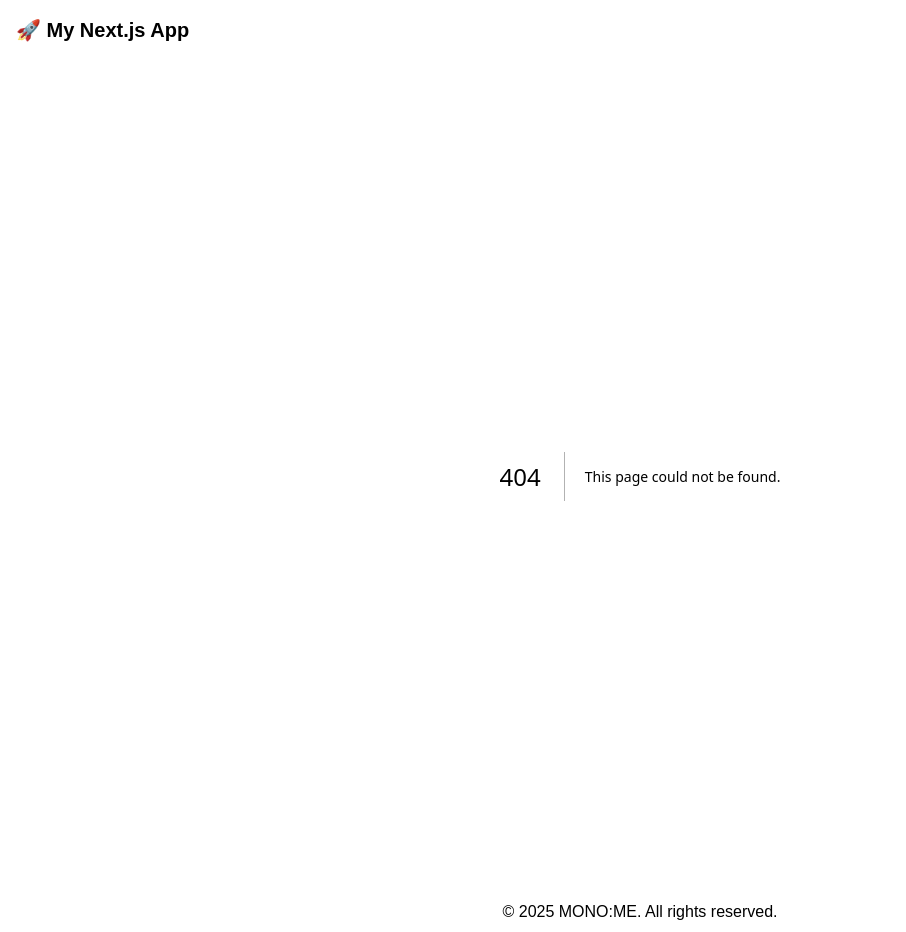
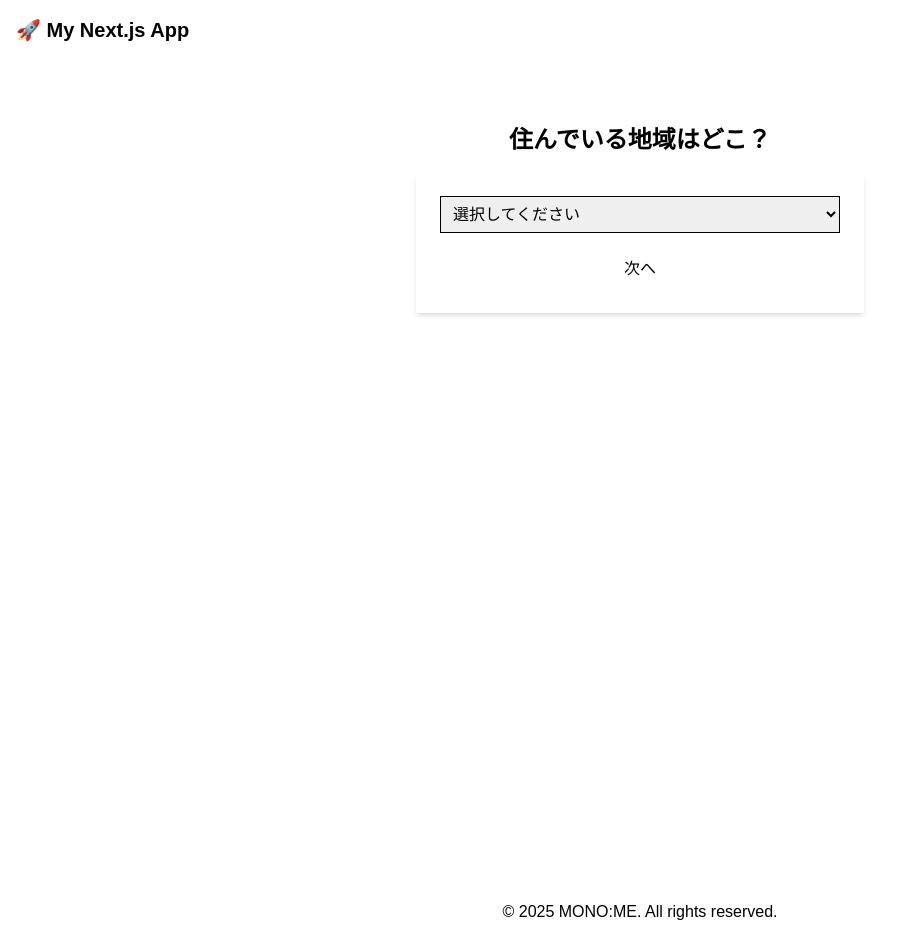
Before and after one commit to SAETAG/mvp03_nextjs-app, a Next.js app: page /onboarding/steps/1 in a window 1280 px wide. Before the commit this address had no page. Shown: the whole page, without its empty margins (0-906 px from the left). Built offline with nearby package versions, Linux system fonts and the light colour scheme.

Commit message:
💄 オンボーディングアンケートの最低限UI実装

```diff
--- a/src/app/onboarding/page.tsx
+++ b/src/app/onboarding/page.tsx
@@ -3,10 +3,8 @@ import Link from "next/link";
 export default function OnboardingPage() {
   return (
     <div className="min-h-screen flex flex-col items-center justify-center bg-gray-100 p-6">
-      <h1 className="text-2xl font-bold mb-4">あなたにピッタリのおかたづけ方法を見つけよう！</h1>
-      <p className="text-gray-600 mb-6">
-        まずはあなたのことを教えてね。全部で3つの質問があります！
-      </p>
+      <h1 className="text-2xl font-bold mb-4">あなたにピッタリのクローゼットお片付け方法を見つけよう！</h1>
+      <p className="text-gray-600 mb-6">まずはあなたのことを教えてね！全部で4問あるよ！</p>
 
       <Link href="/onboarding/steps/1">
         <button className="bg-blue-500 text-white px-6 py-3 rounded-lg">
--- /dev/null
+++ b/src/app/onboarding/steps/[stepId]/page.tsx
@@ -0,0 +1,65 @@
+"use client"; // 👈 クライアントコンポーネントとして指定
+
+import { useParams, useRouter } from "next/navigation";
+import QuestionForm from "@/components/onboarding/question-form";
+import StepIndicator from "@/components/onboarding/step-indicator";
+
+// 質問の型定義
+type QuestionType = "dropdown" | "checkbox";
+
+interface Question {
+  id: number;
+  title: string;
+  type: QuestionType;
+  options: string[] | "location";
+}
+
+// 質問リスト（修正後）
+const questions: Question[] = [
+  { id: 1, title: "住んでいる地域はどこ？", type: "dropdown", options: "location" },
+  { id: 2, title: "一緒に住んでいるご家族についてあてはまるものに全てチェックをつけてね", type: "checkbox", options: ["一人暮らし", "お子さんと同居", "ご高齢の方と同居"] },
+  {
+    id: 3,
+    title: "クローゼットの片づけで苦手なこと",
+    type: "checkbox",
+    options: [
+      "どこから手をつけていいかわからない",
+      "服を捨てられない",
+      "収納スペースが足りない",
+      "衣替えが面倒",
+      "片付けてもすぐに散らかる",
+    ]
+  },
+  {
+    id: 4,
+    title: "どんなクローゼットにしたい？",
+    type: "checkbox",
+    options: [
+      "どこになにがあるかすぐに分かる",
+      "コーディネートがすぐに決まる",
+      "衣替えが楽にできる",
+      "片づけやすく、リバウンドしない",
+      "収納を素敵に活用出来ている",
+    ]
+  }
+];
+
+export default function OnboardingStepPage() {
+  const params = useParams();
+  const router = useRouter();
+
+  // stepId を安全に取得（数値変換＆NaNチェック）
+  const stepId = Number(params.stepId);
+  if (isNaN(stepId)) return <p>無効なステップIDです</p>;
+
+  const step = questions.find((q) => q.id === stepId);
+  if (!step) return <p>ステップが見つかりません</p>;
+
+  return (
+    <div className="min-h-screen flex flex-col items-center p-6">
+      <StepIndicator currentStep={stepId} totalSteps={questions.length} />
+      <h1 className="text-2xl font-bold mb-4">{step.title}</h1>
+      <QuestionForm type={step.type} options={step.options} onNext={() => router.push(`/onboarding/steps/${stepId + 1}`)} />
+    </div>
+  );
+}
--- /dev/null
+++ b/src/app/onboarding/steps/page.tsx
@@ -0,0 +1,27 @@
+import Link from "next/link";
+
+const steps = [
+  { id: 1, title: "住んでいる地域はどこ？" },
+  { id: 2, title: "一緒に住んでいるご家族について教えて" },
+  { id: 3, title: "クローゼットの片づけで苦手なこと" },
+  { id: 4, title: "どんなクローゼットにしたい？" },
+];
+
+export default function OnboardingStepsPage() {
+  return (
+    <div className="min-h-screen flex flex-col items-center p-6">
+      <h1 className="text-2xl font-bold mb-4">アンケートを進めましょう</h1>
+      <ul className="w-full max-w-md">
+        {steps.map((step) => (
+          <li key={step.id} className="mb-3">
+            <Link href={`/onboarding/steps/${step.id}`}>
+              <button className="w-full bg-gray-200 px-6 py-3 rounded-md hover:bg-gray-300">
+                {step.title}
+              </button>
+            </Link>
+          </li>
+        ))}
+      </ul>
+    </div>
+  );
+}
--- /dev/null
+++ b/src/components/onboarding/dropdown.tsx
@@ -0,0 +1,55 @@
+"use client";
+
+import { useState } from "react";
+
+// ✅ 日本の都道府県リスト
+const prefectures = [
+  "北海道", "青森県", "岩手県", "宮城県", "秋田県", "山形県", "福島県",
+  "茨城県", "栃木県", "群馬県", "埼玉県", "千葉県", "東京都", "神奈川県",
+  "新潟県", "富山県", "石川県", "福井県", "山梨県", "長野県", "岐阜県", "静岡県", "愛知県",
+  "三重県", "滋賀県", "京都府", "大阪府", "兵庫県", "奈良県", "和歌山県",
+  "鳥取県", "島根県", "岡山県", "広島県", "山口県",
+  "徳島県", "香川県", "愛媛県", "高知県",
+  "福岡県", "佐賀県", "長崎県", "熊本県", "大分県", "宮崎県", "鹿児島県", "沖縄県"
+];
+
+// ✅ 世界の国リスト（日本を除外）
+const countries = [
+  "アメリカ", "カナダ", "イギリス", "フランス", "ドイツ", "オーストラリア", "中国", "韓国", "インド",
+  "ブラジル", "メキシコ", "ロシア", "南アフリカ", "エジプト", "アルゼンチン", "イタリア", "スペイン",
+  "スウェーデン", "ノルウェー", "デンマーク", "フィンランド", "インドネシア", "フィリピン",
+  "タイ", "ベトナム", "マレーシア", "シンガポール", "トルコ", "サウジアラビア", "UAE", "ニュージーランド",
+  "オランダ", "ベルギー", "スイス", "ポルトガル", "ギリシャ", "ポーランド", "ウクライナ", "チェコ",
+  "ハンガリー", "アイルランド", "イスラエル", "ペルー", "チリ", "コロンビア", "パキスタン", "その他"
+];
+
+export default function Dropdown({ onChange }: { onChange: (value: string) => void }) {
+  const [selected, setSelected] = useState("");
+
+  return (
+    <select
+      value={selected}
+      onChange={(e) => {
+        setSelected(e.target.value);
+        onChange(e.target.value);
+      }}
+      className="w-full p-2 border rounded mb-4"
+    >
+      <option value="">選択してください</option>
+      <optgroup label="日本🗾">
+        {prefectures.map((pref) => (
+          <option key={pref} value={pref}>
+            {pref}
+          </option>
+        ))}
+      </optgroup>
+      <optgroup label="海外🌎">
+        {countries.map((country) => (
+          <option key={country} value={country}>
+            {country}
+          </option>
+        ))}
+      </optgroup>
+    </select>
+  );
+}
--- /dev/null
+++ b/src/components/onboarding/multi-select.tsx
@@ -0,0 +1,41 @@
+"use client"; // 👈 クライアントコンポーネントとして指定
+
+import { useEffect, useState } from "react";
+
+export default function MultiSelect({ options, onChange }: { options: string[]; onChange: (value: string[]) => void }) {
+  const [selectedValues, setSelectedValues] = useState<string[]>([]);
+
+  useEffect(() => {
+    setSelectedValues([]); // ✅ 初期値を明示的にセット（SSRとCSRの不一致を防ぐ）
+  }, []);
+
+  const handleChange = (e: React.ChangeEvent<HTMLInputElement>) => {
+    const value = e.target.value;
+    let updatedValues = [...selectedValues];
+
+    if (e.target.checked) {
+      updatedValues.push(value); // ✅ チェックされたら追加
+    } else {
+      updatedValues = updatedValues.filter((v) => v !== value); // ✅ チェックが外れたら削除
+    }
+
+    setSelectedValues(updatedValues);
+    onChange(updatedValues); // ✅ 配列として `onChange` に渡す
+  };
+
+  return (
+    <div className="mb-4">
+      {options.map((option) => (
+        <label key={option} className="block">
+          <input
+            type="checkbox"
+            value={option}
+            checked={selectedValues.includes(option)}
+            onChange={handleChange}
+          />
+          {option}
+        </label>
+      ))}
+    </div>
+  );
+}
--- /dev/null
+++ b/src/components/onboarding/question-form.tsx
@@ -0,0 +1,25 @@
+"use client";
+
+import { useState } from "react";
+import Dropdown from "@/components/onboarding/dropdown";
+import MultiSelect from "@/components/onboarding/multi-select";
+
+interface QuestionFormProps {
+  type: "dropdown" | "checkbox";
+  options: string[] | "location";
+  onNext: () => void;
+}
+
+export default function QuestionForm({ type, options, onNext }: QuestionFormProps) {
+  const [answer, setAnswer] = useState<string | string[]>("");
+
+  return (
+    <form onSubmit={(e) => { e.preventDefault(); onNext(); }} className="w-full max-w-md bg-white p-6 rounded-lg shadow-md">
+      {type === "dropdown" && options === "location" && <Dropdown onChange={setAnswer} />}
+      {type === "checkbox" && <MultiSelect options={options as string[]} onChange={setAnswer} />}
+      <button type="submit" className="w-full bg-blue-500 text-white py-2 rounded">
+        次へ
+      </button>
+    </form>
+  );
+}
--- /dev/null
+++ b/src/components/onboarding/step-indicator.tsx
@@ -0,0 +1,14 @@
+interface StepIndicatorProps {
+  currentStep: number;
+  totalSteps: number;
+}
+
+export default function StepIndicator({ currentStep, totalSteps }: StepIndicatorProps) {
+  return (
+    <div className="w-full max-w-md flex justify-between mb-4">
+      {Array.from({ length: totalSteps }, (_, i) => (
+        <div key={i} className={`h-2 w-10 ${i < currentStep ? "bg-blue-500" : "bg-gray-300"} rounded`} />
+      ))}
+    </div>
+  );
+}
```
